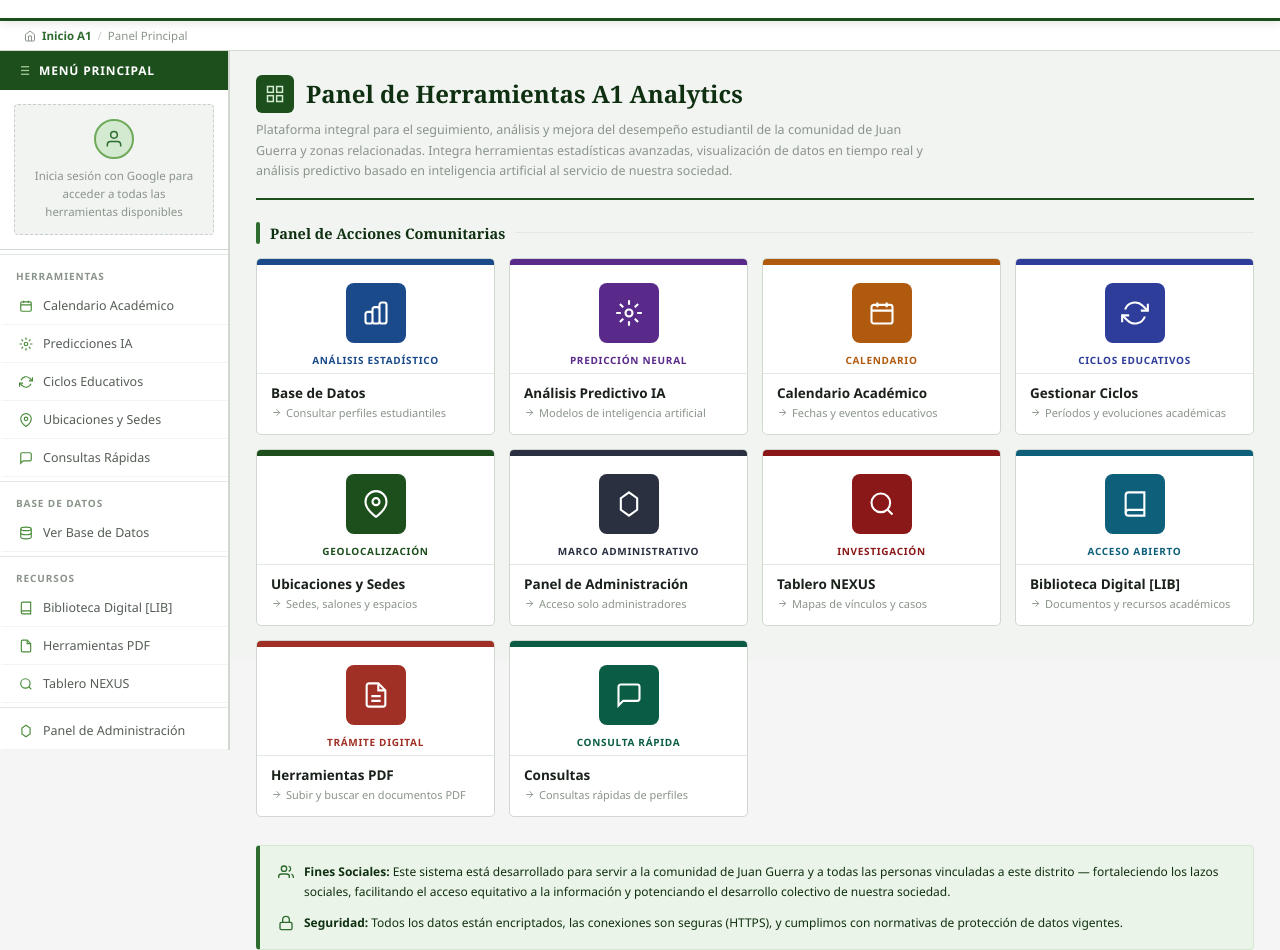
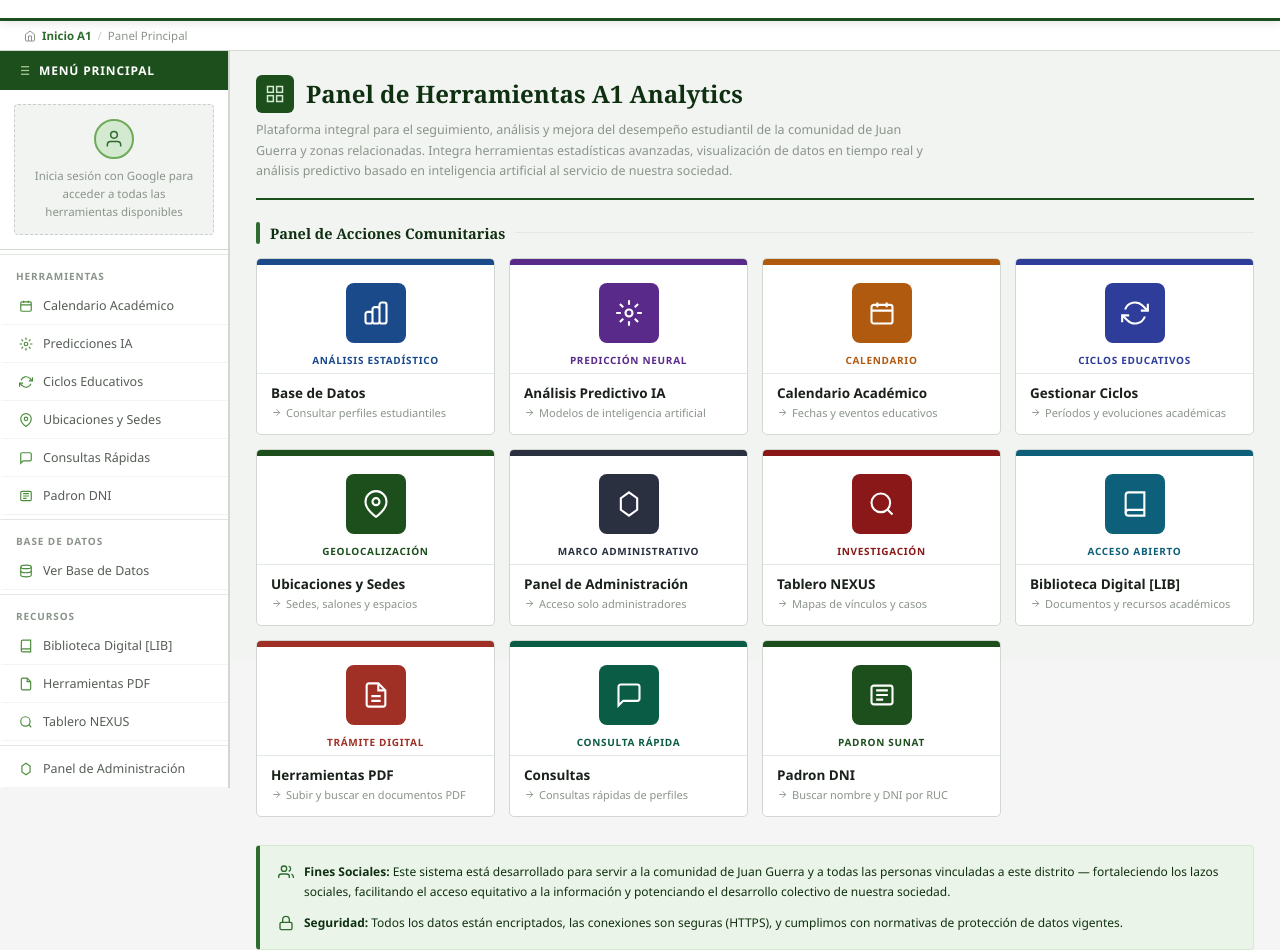
Before and after one commit to CEOdeveloper1332/databaseucv, a website: page public/index.html in a window 1280 px wide. Shown: the part 141-1091 px from the top of the page. Drawn offline with Linux system fonts and the light colour scheme.

Commit message:
Update index.html

```diff
--- a/public/index.html
+++ b/public/index.html
@@ -825,6 +825,7 @@
                 <a href="pqowndiqwnxzmalkdnnqwe881.html" class="nav-link">Biblioteca</a>
                 <a href="cxzplmwoeirutyqalksdn662.html" class="nav-link">Ciclos</a>
                 <a href="wqmnzxpalkdjqowieuryt771.html" class="nav-link">Consultas</a>
+                <a href="padron.html" class="nav-link">Padron DNI</a>
                 <a href="#" class="nav-link" onclick="notifyAdmin(); return false;">Administración</a>
             </nav>
 
@@ -902,6 +903,11 @@
                 <a href="wqmnzxpalkdjqowieuryt771.html" class="sidebar-nav-item">
                     <svg width="14" height="14" viewBox="0 0 24 24" fill="none" stroke="currentColor" stroke-width="2"><path d="M21 15a2 2 0 01-2 2H7l-4 4V5a2 2 0 012-2h14a2 2 0 012 2z"/></svg>
                     Consultas Rápidas
+                </a>
+
+                <a href="padron.html" class="sidebar-nav-item">
+                    <svg width="14" height="14" viewBox="0 0 24 24" fill="none" stroke="currentColor" stroke-width="2"><rect x="3" y="4" width="18" height="16" rx="2"/><path d="M7 8h10M7 12h10M7 16h6"/></svg>
+                    Padron DNI
                 </a>
 
                 <div class="sidebar-divider"></div>
@@ -1158,6 +1164,23 @@
                     </div>
                 </a>
 
+                <a href="padron.html" class="action-card cc-verde">
+                    <div class="card-strip"></div>
+                    <div class="card-icon-block">
+                        <div class="card-icon-shape">
+                            <svg viewBox="0 0 24 24" fill="none" stroke="currentColor" stroke-width="1.8"><rect x="3" y="4" width="18" height="16" rx="2"/><path d="M7 8h10M7 12h10M7 16h6"/></svg>
+                        </div>
+                    </div>
+                    <div class="card-type-label">Padron SUNAT</div>
+                    <div class="card-body-section">
+                        <div class="card-title-text">Padron DNI</div>
+                        <div class="card-subtitle-text">
+                            <svg viewBox="0 0 24 24" fill="none" stroke="currentColor" stroke-width="2"><path d="M5 12h14M12 5l7 7-7 7"/></svg>
+                            Buscar nombre y DNI por RUC
+                        </div>
+                    </div>
+                </a>
+
             </div>
 
             <!-- INFO BOX -->
```
